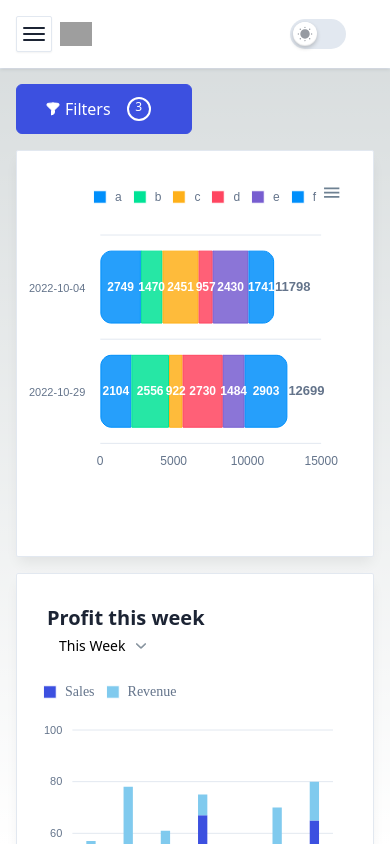
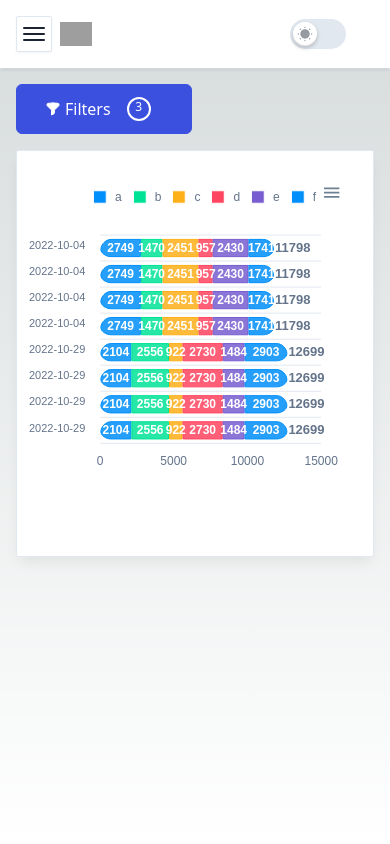
Before and after one commit to vipansh/dashboard-reactApexChart, a Next.js app: page / in a window 390 px wide. Built offline with nearby package versions, Linux system fonts and the light colour scheme; grey boxes are pictures that could not be loaded.

Commit message:
✅ feat:function logic improve

```diff
--- a/src/components/Charts/ChartTwo.tsx
+++ b/src/components/Charts/ChartTwo.tsx
@@ -1,10 +1,17 @@
 "use client";
+import { ApexOptions } from "apexcharts";
 import React, { useState } from "react";
 import dynamic from "next/dynamic";
-import { ApexOptions } from "apexcharts";
-const ApexCharts = dynamic(() => import("react-apexcharts"), { ssr: false });
+const ReactApexChart = dynamic(() => import("react-apexcharts"), {
+  ssr: false,
+});
 
 const options: ApexOptions = {
+  legend: {
+    show: false,
+    position: "top",
+    horizontalAlign: "left",
+  },
   colors: ["#3C50E0", "#80CAEE"],
   chart: {
     // events: {
@@ -13,63 +20,111 @@
     //   },
     // },
     fontFamily: "Satoshi, sans-serif",
-    type: "bar",
     height: 335,
-    stacked: true,
+    type: "area",
+    dropShadow: {
+      enabled: true,
+      color: "#623CEA14",
+      top: 10,
+      blur: 4,
+      left: 0,
+      opacity: 0.1,
+    },
+
     toolbar: {
       show: false,
     },
-    zoom: {
-      enabled: false,
-    },
   },
-
   responsive: [
     {
-      breakpoint: 1536,
+      breakpoint: 1024,
       options: {
-        plotOptions: {
-          bar: {
-            borderRadius: 0,
-            columnWidth: "25%",
-          },
+        chart: {
+          height: 300,
+        },
+      },
+    },
+    {
+      breakpoint: 1366,
+      options: {
+        chart: {
+          height: 350,
         },
       },
     },
   ],
-  plotOptions: {
-    bar: {
-      horizontal: false,
-      borderRadius: 0,
-      columnWidth: "25%",
-      borderRadiusApplication: "end",
-      borderRadiusWhenStacked: "last",
+  stroke: {
+    width: [2, 2],
+    curve: "straight",
+  },
+  // labels: {
+  //   show: false,
+  //   position: "top",
+  // },
+  grid: {
+    xaxis: {
+      lines: {
+        show: true,
+      },
+    },
+    yaxis: {
+      lines: {
+        show: true,
+      },
     },
   },
   dataLabels: {
     enabled: false,
   },
-
-  xaxis: {
-    categories: ["M", "T", "W", "T", "F", "S", "S"],
-  },
-  legend: {
-    position: "top",
-    horizontalAlign: "left",
-    fontFamily: "Satoshi",
-    fontWeight: 500,
-    fontSize: "14px",
-
-    markers: {
-      radius: 99,
+  markers: {
+    size: 4,
+    colors: "#fff",
+    strokeColors: ["#3056D3", "#80CAEE"],
+    strokeWidth: 3,
+    strokeOpacity: 0.9,
+    strokeDashArray: 0,
+    fillOpacity: 1,
+    discrete: [],
+    hover: {
+      size: undefined,
+      sizeOffset: 5,
     },
   },
-  fill: {
-    opacity: 1,
+  xaxis: {
+    type: "category",
+    categories: [
+      "Sep",
+      "Oct",
+      "Nov",
+      "Dec",
+      "Jan",
+      "Feb",
+      "Mar",
+      "Apr",
+      "May",
+      "Jun",
+      "Jul",
+      "Aug",
+    ],
+    axisBorder: {
+      show: false,
+    },
+    axisTicks: {
+      show: false,
+    },
+  },
+  yaxis: {
+    title: {
+      style: {
+        fontSize: "0px",
+      },
+    },
+    min: 0,
+    max: 100,
   },
 };
 
-interface ChartTwoState {
+interface ChartOneState {
   series: {
     name: string;
     data: number[];
@@ -77,15 +132,16 @@
 }
 
 const ChartTwo: React.FC = () => {
-  const [state, setState] = useState<ChartTwoState>({
+  const [state, setState] = useState<ChartOneState>({
     series: [
       {
-        name: "Sales",
-        data: [44, 55, 41, 67, 22, 43, 65],
+        name: "Product One",
+        data: [23, 11, 22, 27, 13, 22, 37, 21, 44, 22, 30, 45],
       },
+
       {
-        name: "Revenue",
-        data: [13, 23, 20, 8, 13, 27, 15],
+        name: "Product Two",
+        data: [30, 25, 36, 30, 45, 35, 64, 52, 59, 36, 39, 51],
       },
     ],
   });
@@ -95,57 +151,60 @@
       ...prevState,
     }));
   };
+
   handleReset;
 
+  // NextJS Requirement
+  const isWindowAvailable = () => typeof window !== "undefined";
+
+  if (!isWindowAvailable()) return <></>;
+
   return (
-    <div className="col-span-12 rounded-sm border border-stroke bg-white p-7.5 shadow-default dark:border-strokedark dark:bg-boxdark xl:col-span-4">
-      <div className="mb-4 justify-between gap-4 sm:flex">
-        <div>
-          <h4 className="text-xl font-semibold text-black dark:text-white">
-            Profit this week
-          </h4>
+    <div className="col-span-12 rounded-sm border border-stroke bg-white px-5 pt-7.5 pb-5 shadow-default dark:border-strokedark dark:bg-boxdark sm:px-7.5 xl:col-span-8">
+      <div className="flex flex-wrap items-start justify-between gap-3 sm:flex-nowrap">
+        <div className="flex w-full flex-wrap gap-3 sm:gap-5">
+          <div className="flex min-w-47.5">
+            <span className="mt-1 mr-2 flex h-4 w-full max-w-4 items-center justify-center rounded-full border border-primary">
+              <span className="block h-2.5 w-full max-w-2.5 rounded-full bg-primary"></span>
+            </span>
+            <div className="w-full">
+              <p className="font-semibold text-primary">Total Revenue</p>
+              <p className="text-sm font-medium">12.04.2022 - 12.05.2022</p>
+            </div>
+          </div>
+          <div className="flex min-w-47.5">
+            <span className="mt-1 mr-2 flex h-4 w-full max-w-4 items-center justify-center rounded-full border border-secondary">
+              <span className="block h-2.5 w-full max-w-2.5 rounded-full bg-secondary"></span>
+            </span>
+            <div className="w-full">
+              <p className="font-semibold text-secondary">Total Sales</p>
+              <p className="text-sm font-medium">12.04.2022 - 12.05.2022</p>
+            </div>
+          </div>
         </div>
-        <div>
-          <div className="relative z-20 inline-block">
-            <select
-              name="#"
-              id="#"
-              className="relative z-20 inline-flex appearance-none bg-transparent py-1 pl-3 pr-8 text-sm font-medium outline-none"
-            >
-              <option value="">This Week</option>
-              <option value="">Last Week</option>
-            </select>
-            <span className="absolute top-1/2 right-3 z-10 -translate-y-1/2">
-              <svg
-                width="10"
-                height="6"
-                viewBox="0 0 10 6"
-                fill="none"
-                xmlns="http://www.w3.org/2000/svg"
-              >
-                <path
-                  d="M0.47072 1.08816C0.47072 1.02932 0.500141 0.955772 0.54427 0.911642C0.647241 0.808672 0.809051 0.808672 0.912022 0.896932L4.85431 4.60386C4.92785 4.67741 5.06025 4.67741 5.14851 4.60386L9.09079 0.896932C9.19376 0.793962 9.35557 0.808672 9.45854 0.911642C9.56151 1.01461 9.5468 1.17642 9.44383 1.27939L5.50155 4.98632C5.22206 5.23639 4.78076 5.23639 4.51598 4.98632L0.558981 1.27939C0.50014 1.22055 0.47072 1.16171 0.47072 1.08816Z"
-                  fill="#637381"
-                />
-                <path
-                  fillRule="evenodd"
-                  clipRule="evenodd"
-                  d="M1.22659 0.546578L5.00141 4.09604L8.76422 0.557869C9.08459 0.244537 9.54201 0.329403 9.79139 0.578788C10.112 0.899434 10.0277 1.36122 9.77668 1.61224L9.76644 1.62248L5.81552 5.33722C5.36257 5.74249 4.6445 5.7544 4.19352 5.32924C4.19327 5.32901 4.19377 5.32948 4.19352 5.32924L0.225953 1.61241C0.102762 1.48922 -4.20186e-08 1.31674 -3.20269e-08 1.08816C-2.40601e-08 0.905899 0.0780105 0.712197 0.211421 0.578787C0.494701 0.295506 0.935574 0.297138 1.21836 0.539529L1.22659 0.546578ZM4.51598 4.98632C4.78076 5.23639 5.22206 5.23639 5.50155 4.98632L9.44383 1.27939C9.5468 1.17642 9.56151 1.01461 9.45854 0.911642C9.35557 0.808672 9.19376 0.793962 9.09079 0.896932L5.14851 4.60386C5.06025 4.67741 4.92785 4.67741 4.85431 4.60386L0.912022 0.896932C0.809051 0.808672 0.647241 0.808672 0.54427 0.911642C0.500141 0.955772 0.47072 1.02932 0.47072 1.08816C0.47072 1.16171 0.50014 1.22055 0.558981 1.27939L4.51598 4.98632Z"
-                  fill="#637381"
-                />
-              </svg>
-            </span>
+        <div className="flex w-full max-w-45 justify-end">
+          <div className="inline-flex items-center rounded-md bg-whiter p-1.5 dark:bg-meta-4">
+            <button className="rounded bg-white py-1 px-3 text-xs font-medium text-black shadow-card hover:bg-white hover:shadow-card dark:bg-boxdark dark:text-white dark:hover:bg-boxdark">
+              Day
+            </button>
+            <button className="rounded py-1 px-3 text-xs font-medium text-black hover:bg-white hover:shadow-card dark:text-white dark:hover:bg-boxdark">
+              Week
+            </button>
+            <button className="rounded py-1 px-3 text-xs font-medium text-black hover:bg-white hover:shadow-card dark:text-white dark:hover:bg-boxdark">
+              Month
+            </button>
           </div>
         </div>
       </div>
 
       <div>
-        <div id="chartTwo" className="-ml-5 -mb-9">
-          <ApexCharts
+        <div id="chartOne" className="-ml-5 h-[355px] w-[105%]">
+          <ReactApexChart
             options={options}
             series={state.series}
-            type="bar"
-            height={350}
+            type="area"
+            width="100%"
+            height="100%"
           />
         </div>
       </div>
--- a/src/components/Dashboard/Dashboard.tsx
+++ b/src/components/Dashboard/Dashboard.tsx
@@ -15,9 +15,6 @@
       </div>
       <div className="mt-4 grid grid-cols-12 gap-4 md:mt-6 md:gap-6 2xl:mt-7.5 2xl:gap-7.5">
         <ChartOne />
-        <ChartTwo />
-
-        {/* <ChatCard /> */}
       </div>
     </>
   );
--- a/src/util/convertToProductDataInRange.ts
+++ b/src/util/convertToProductDataInRange.ts
@@ -11,14 +11,11 @@
 };
 
 export const isDateInRange = (
-  date: string,
+  date: Date,
   startDate: Date,
   endDate: Date
 ): boolean => {
-  const d = convertDate(date);
-  const startD = startDate;
-  const endD = endDate;
-  return d >= startD && d <= endD;
+  return date >= startDate && date <= endDate;
 };
 
 export const convertToProductDataInRange = (
@@ -29,41 +26,30 @@
   age?: AgeType,
   gender?: GenderType
 ): { products: ProductData[]; dates: Date[] } => {
-  let filteredData = data.filter((d) =>
-    isDateInRange(d.day, startDate, endDate)
+  const filteredData = data.filter((d) =>
+    isDateInRange(convertDate(d.day), startDate, endDate) &&
+    (!age || age === "All" || d.age === age) &&
+    (!gender || gender === "All" || d.gender === gender)
   );
 
-  if (age && age !== "All") {
-    filteredData = filteredData.filter((d) => d.age === age);
-  }
-
-  if (gender && gender !== "All") {
-    filteredData = filteredData.filter((d) => d.gender === gender);
-  }
-
-  const dates = Array.from(
-    new Set(filteredData.map((d) => convertDate(d.day).getTime()))
-  )
-    .map((t) => new Date(t))
-    .sort((a, b) => a.getTime() - b.getTime());
+  const uniqueDates = Array.from(
+    new Set(filteredData.map((d) => convertDate(d.day)))
+  ).sort((a, b) => a.getTime() - b.getTime());
 
   const products: ProductData[] = productNames.map((name) => ({
     name,
     data: [],
   }));
 
-  dates.forEach((date) => {
-    const filteredByDateData = filteredData.filter(
-      (d) => convertDate(d.day).getTime() === date.getTime()
-    );
+  uniqueDates.forEach((date) => {
+    productNames.forEach((name, index) => {
+      const sum = filteredData
+        .filter((d) => convertDate(d.day).getTime() === date.getTime())
+        .reduce((acc, curr) => acc + (curr[name as keyof DataType] as number), 0);
 
-    productNames.forEach((name, index) => {
-      const sum = filteredByDateData.reduce(
-        (acc, curr) => acc + (curr[name as keyof DataType] as number),
-        0
-      );
       products[index].data.push(sum);
     });
   });
-  return { products, dates };
+
+  return { products, dates: uniqueDates };
 };
```
Also changed, not shown: src/util/convertToOneProductDataInRange.ts (+12 -16 lines).
